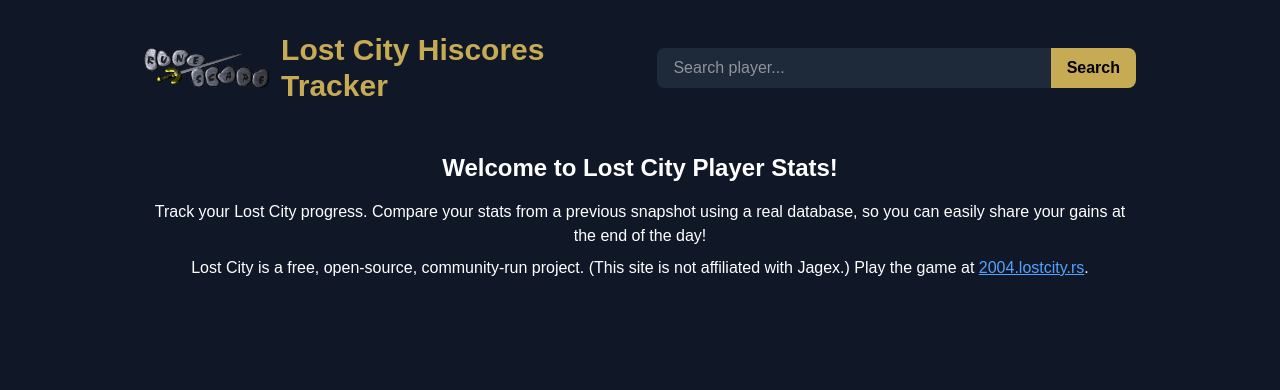
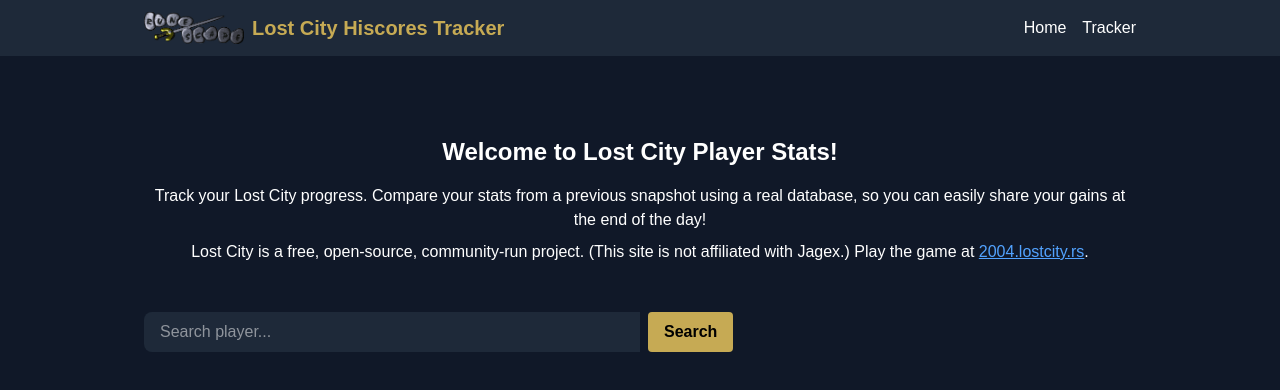
Before and after one commit to CarpeDiemJay/lostcityhiscores, a Next.js app: page / in a window 1280 px wide. Shown: the top 390 px of the page. Built offline with nearby package versions, Linux system fonts and the light colour scheme.

Commit message:
Update page.tsx

```diff
--- a/app/page.tsx
+++ b/app/page.tsx
@@ -2,6 +2,7 @@
 
 import React, { useState, useRef } from "react";
 import { toPng } from "html-to-image";
+import Navbar from "./components/Navbar"; // <--- ADJUST PATH IF NEEDED
 
 /**
  * Represents a single skill's data from the hiscores API.
@@ -365,40 +366,11 @@ export default function Home() {
   })();
 
   return (
-    <div className="min-h-screen bg-gray-900 text-white py-8">
-      {/* HEADER */}
-      <header className="max-w-5xl mx-auto px-4 mb-8">
-        <div className="flex flex-col md:flex-row items-center justify-between gap-4">
-          <div className="flex items-center">
-            <img
-              src="/ui/IMG_1296.png"
-              alt="Home Icon"
-              className="h-10 w-auto mr-3"
-            />
-            <h1 className="text-3xl font-bold text-[#c6aa54]">
-              Lost City Hiscores Tracker
-            </h1>
-          </div>
-          <div className="flex w-full md:w-1/2 relative">
-            <input
-              type="text"
-              value={username}
-              onChange={(e) => setUsername(e.target.value)}
-              onKeyDown={(e) => e.key === "Enter" && fetchData()}
-              placeholder="Search player..."
-              className="w-full py-2 px-4 bg-gray-800 rounded-l-lg focus:outline-none focus:ring-2 focus:ring-[#c6aa54]"
-            />
-            <button
-              onClick={fetchData}
-              className="px-4 py-2 bg-[#c6aa54] text-black font-semibold rounded-r-lg hover:bg-yellow-400"
-            >
-              Search
-            </button>
-          </div>
-        </div>
-      </header>
+    <div className="min-h-screen bg-gray-900 text-white">
+      {/* 1) Navbar, passing 'username' so "Tracker" link in the navbar includes ?username=... */}
+      <Navbar username={username} />
 
-      <main className="max-w-5xl mx-auto px-4">
+      <main className="max-w-5xl mx-auto px-4 py-8">
         {/* If no data, no error, no loading => intro */}
         {!data && !error && !loading && (
           <section className="text-center my-12">
@@ -423,6 +395,24 @@ export default function Home() {
             </p>
           </section>
         )}
+
+        {/* SEARCH BAR */}
+        <div className="flex flex-col md:flex-row items-center gap-2 mb-6">
+          <input
+            type="text"
+            value={username}
+            onChange={(e) => setUsername(e.target.value)}
+            onKeyDown={(e) => e.key === "Enter" && fetchData()}
+            placeholder="Search player..."
+            className="w-full md:w-1/2 px-4 py-2 bg-gray-800 rounded-l-lg focus:outline-none focus:ring-2 focus:ring-[#c6aa54]"
+          />
+          <button
+            onClick={fetchData}
+            className="px-4 py-2 bg-[#c6aa54] text-black font-semibold rounded hover:bg-yellow-400"
+          >
+            Search
+          </button>
+        </div>
 
         {loading && (
           <p className="text-center text-yellow-400 mb-4">
@@ -719,6 +709,18 @@ export default function Home() {
               })}
           </div>
         )}
+
+        {/* (Optional) Direct link to tracker with ?username=... */}
+        {username && (
+          <div className="mt-8 text-center">
+            <a
+              href={`/tracker?username=${encodeURIComponent(username)}`}
+              className="inline-block px-4 py-2 bg-blue-600 text-white rounded hover:bg-blue-700"
+            >
+              View Gains for {username}
+            </a>
+          </div>
+        )}
       </main>
     </div>
   );
```
